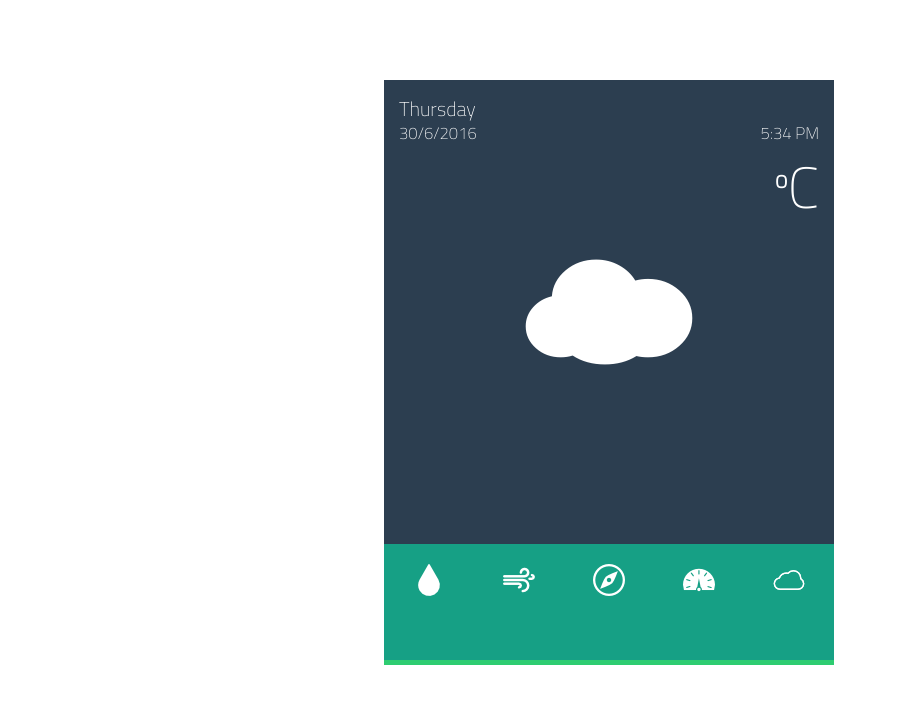
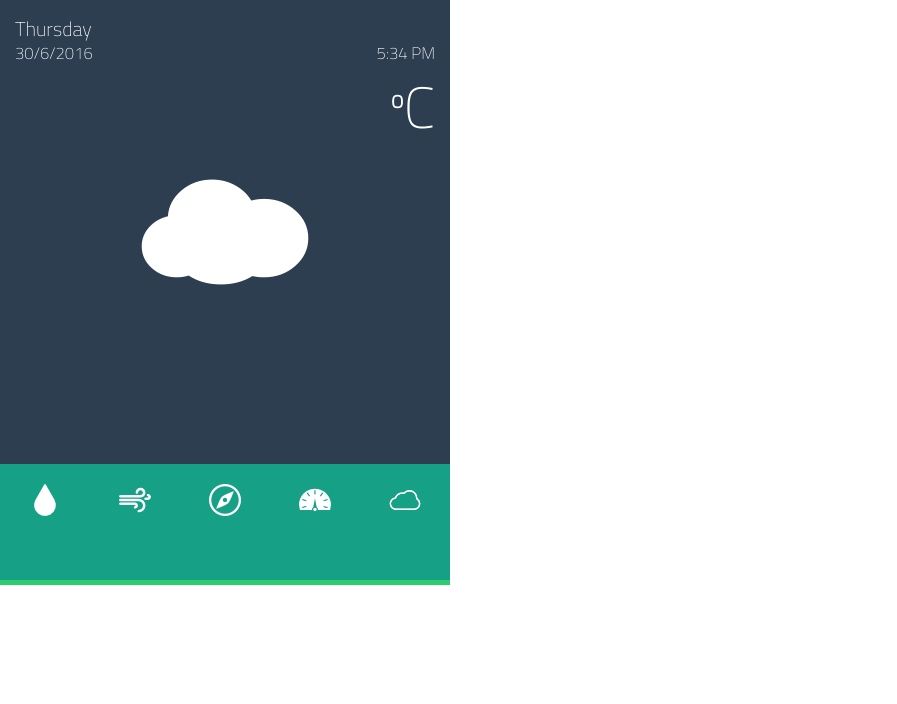
Before and after one commit to Noor0/what-sUP, a plain HTML site: page index.html in a window 1280 px wide. Shown: the whole page, without its empty margins (0-897 px from the left). Drawn offline with Linux system fonts and the light colour scheme.

Commit message:
Update style.css

```diff
--- a/style.css
+++ b/style.css
@@ -10,8 +10,6 @@ body{
 	padding:0px;
 	margin: 0px;
 	position: absolute;
-	top: 10%;
-	left: 30%;
 }
 
 #main{
@@ -47,6 +45,7 @@ body{
 }
 
 .container{
+	top:25%;
 	width: 450px;
 	height: 580px;
 	margin:auto;
```
